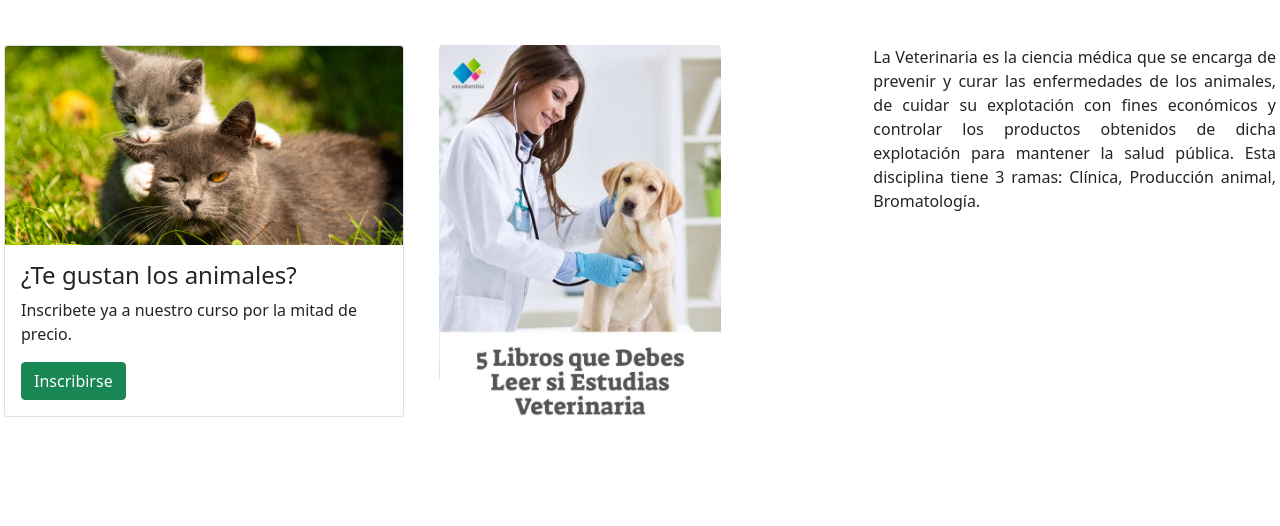
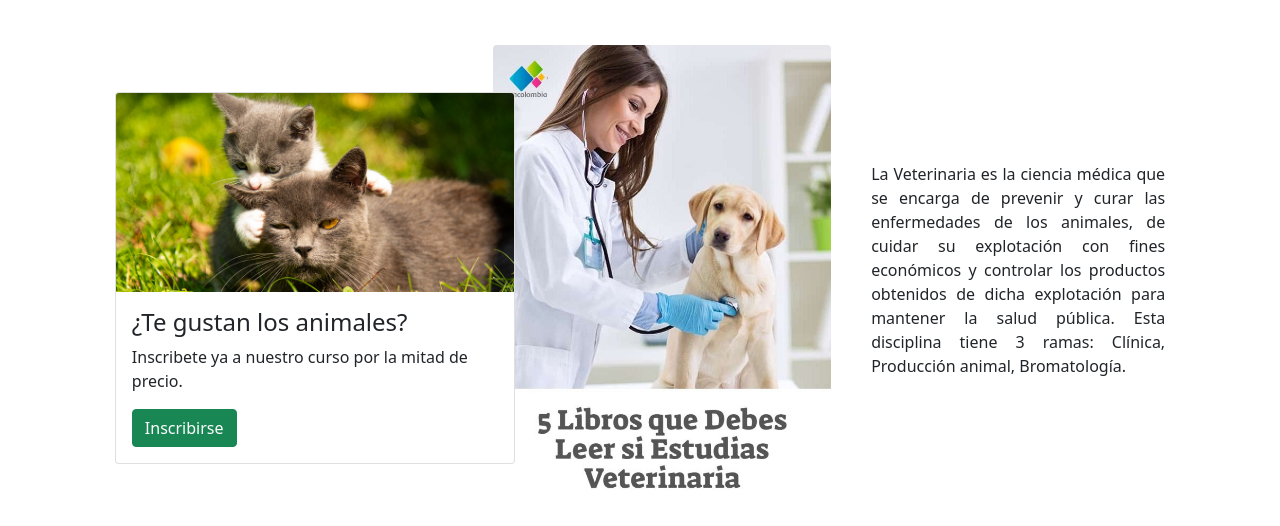
Before and after one commit to marajennifer12/Pr-ctica1, a plain HTML site: page pricing.html in a window 1280 px wide. Shown: the part 767-1293 px from the top of the page. Before the commit the page ends 1216 px from the top, so only its background shows below. Drawn offline with Linux system fonts and the light colour scheme.

Commit message:
diseño de página

```diff
--- a/pricing.css
+++ b/pricing.css
@@ -25,3 +25,7 @@
 .Infoveterinaria {
     text-align: justify;
 }
+
+.centrar3col {
+    justify-content: center;
+}
--- a/pricing.html
+++ b/pricing.html
@@ -74,9 +74,9 @@
         </div>
 
         <!--Tres columnas diferentes-->
-          <div class="row trescolum">
+          <div class="row trescolum centrar3col" style="column-gap: 4%; align-items: center;">
 
-            <div class="col p-3 text-black">
+            <div class="col-3 p-3 text-black">
                 <div class="card" style="width:400px">
                     <img class="card-img-top" src="img/gatitos.png" alt="Card image" style="width:100%">
                     <div class="card-body">
@@ -87,12 +87,14 @@
                 </div>
             </div>
 
-            <div class="col p-3 text-white">
-                <img src="img/veterinarialibros.jpg" class="rounded" alt="Cinque Terre" width="70%">
+            <div class="col-3 p-3 text-white"> <!--col-3 para hacer separación entre columnas-->
+                <img src="img/veterinarialibros.jpg" class="rounded" alt="Cinque Terre" width="115%" style="margin-left: 0%;">
             </div>
 
-            <div class="col p-3 text-black Infoveterinaria">
+            <div class="col-3 p-3 text-black Infoveterinaria">
+                <p>
                 La Veterinaria es la ciencia médica que se encarga de prevenir y curar las enfermedades de los animales, de cuidar su explotación con fines económicos y controlar los productos obtenidos de dicha explotación para mantener la salud pública. Esta disciplina tiene 3 ramas: Clínica, Producción animal, Bromatología.
+            </p>
             </div>
 
           </div>
```
Also changed, not shown: index.html (+1 -6 lines).
